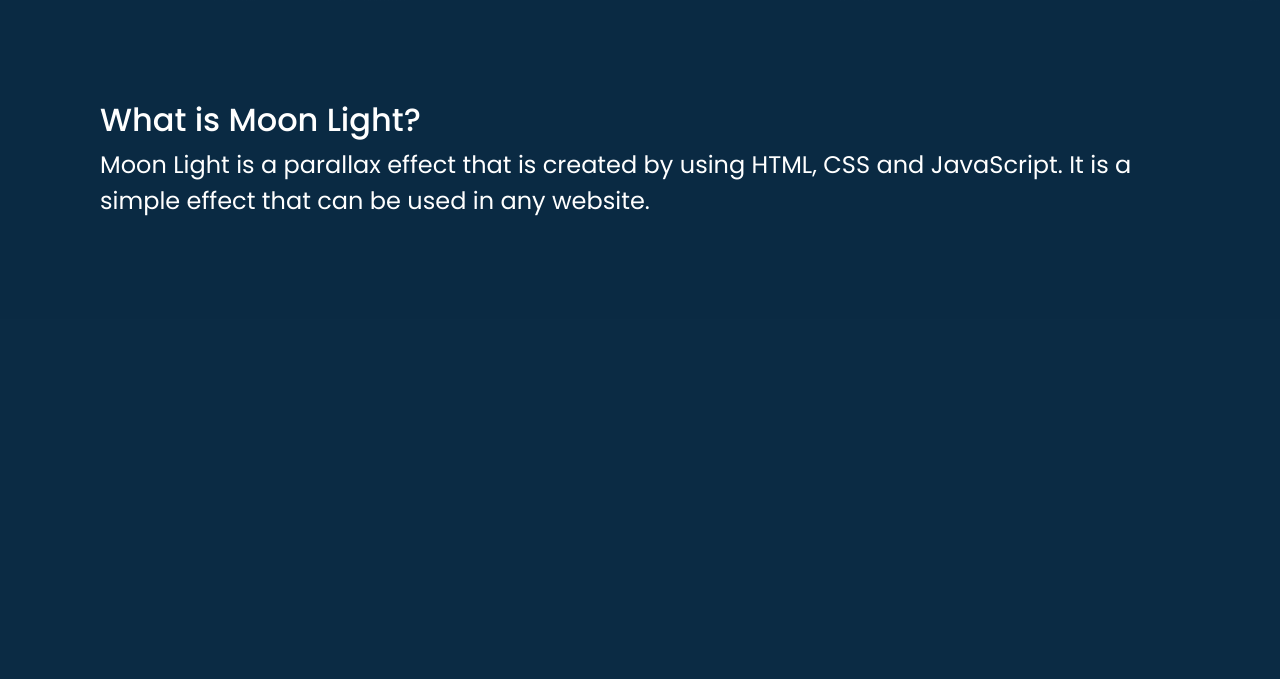
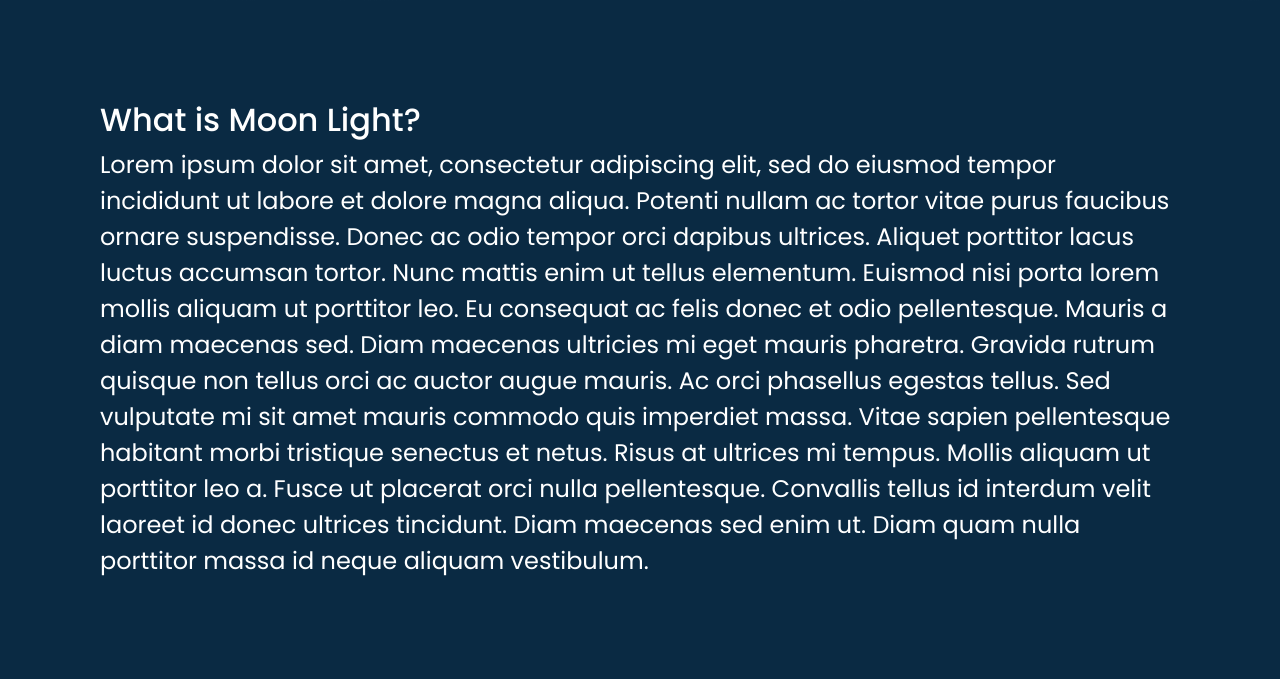
Before and after one commit to Hardvan/Paralyzed-by-Parallax, a Flask app: page /moonlight in a window 1280 px wide. Shown: the part 799-1478 px from the top of the page. Before the commit the page ends 1015 px from the top, so only its background shows below. Run offline with Flask 3, Linux system fonts and the light colour scheme.

Commit message:
Add Lorem Ipsum

```diff
--- a/static/css/index.css
+++ b/static/css/index.css
@@ -0,0 +1,5 @@
+* {
+  margin: 0;
+  padding: 0;
+  box-sizing: border-box;
+}
--- a/templates/moonlight.html
+++ b/templates/moonlight.html
@@ -67,8 +67,21 @@
     <div class="Description">
       <h2>What is Moon Light?</h2>
       <p>
-        Moon Light is a parallax effect that is created by using HTML, CSS and
-        JavaScript. It is a simple effect that can be used in any website.
+        Lorem ipsum dolor sit amet, consectetur adipiscing elit, sed do eiusmod
+        tempor incididunt ut labore et dolore magna aliqua. Potenti nullam ac
+        tortor vitae purus faucibus ornare suspendisse. Donec ac odio tempor
+        orci dapibus ultrices. Aliquet porttitor lacus luctus accumsan tortor.
+        Nunc mattis enim ut tellus elementum. Euismod nisi porta lorem mollis
+        aliquam ut porttitor leo. Eu consequat ac felis donec et odio
+        pellentesque. Mauris a diam maecenas sed. Diam maecenas ultricies mi
+        eget mauris pharetra. Gravida rutrum quisque non tellus orci ac auctor
+        augue mauris. Ac orci phasellus egestas tellus. Sed vulputate mi sit
+        amet mauris commodo quis imperdiet massa. Vitae sapien pellentesque
+        habitant morbi tristique senectus et netus. Risus at ultrices mi tempus.
+        Mollis aliquam ut porttitor leo a. Fusce ut placerat orci nulla
+        pellentesque. Convallis tellus id interdum velit laoreet id donec
+        ultrices tincidunt. Diam maecenas sed enim ut. Diam quam nulla porttitor
+        massa id neque aliquam vestibulum.
       </p>
     </div>
 
```
